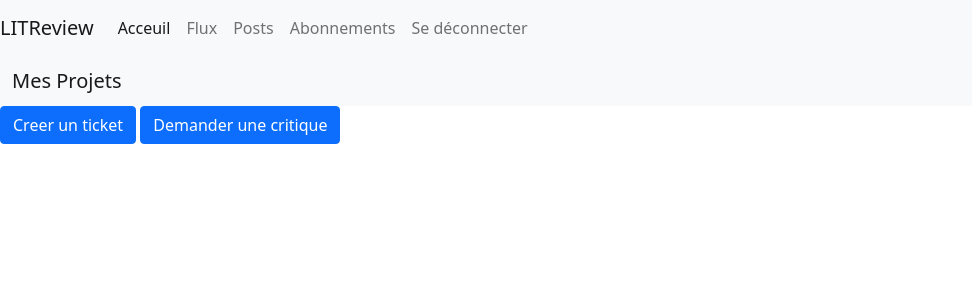
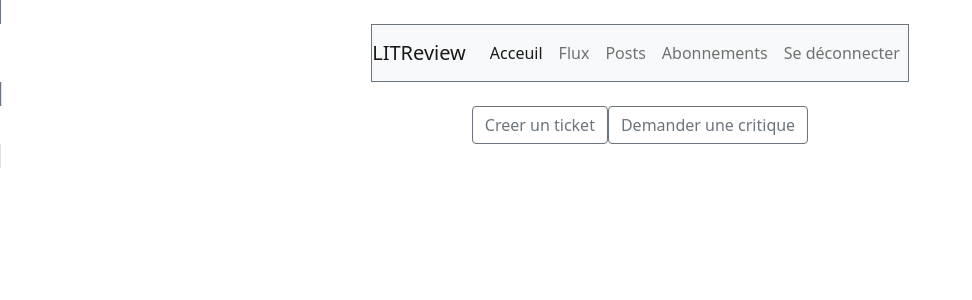
Before and after one commit to JM-Duval/P9_LITReview, a Django app: page / in a window 1280 px wide. Shown: the top 300 px of the page, without its empty margins (0-972 px from the left). Run offline with Django 3.2, Linux system fonts and the light colour scheme; data that the repository does not hold is empty.

Commit message:
add image function

```diff
--- a/litreview_project/review/templates/review/base.html
+++ b/litreview_project/review/templates/review/base.html
@@ -1,6 +1,9 @@
 <!DOCTYPE html>
 <html lang="en">
 <head>
+	<span class="border border-secondary">
+		<div class="d-flex justify-content-center">
+			<span class="border border-secondary">
 				<nav class="navbar navbar-expand-lg navbar-light bg-light">
 					<a class="navbar-brand" href="#">LITReview</a>
 					<button class="navbar-toggler" type="button" data-toggle="collapse" data-target="#navbarNavAltMarkup" aria-controls="navbarNavAltMarkup" aria-expanded="false" aria-label="Toggle navigation">
@@ -16,21 +19,22 @@
 						</div>
 					</div>
 				</nav>
+			</span>
 			<link href="https://cdn.jsdelivr.net/npm/bootstrap@5.1.1/dist/css/bootstrap.min.css" rel="stylesheet" integrity="sha384-F3w7mX95PdgyTmZZMECAngseQB83DfGTowi0iMjiWaeVhAn4FJkqJByhZMI3AhiU" crossorigin="anonymous">
 			<meta charset="UTF-8">
+		</div>
+	</span>
 
 </head>
 	<body>
+		<span class="border">
 			<!-- As a heading -->
-		<nav class="navbar navbar-light bg-light">
-		  <div class="container-fluid">
-		    <span class="navbar-brand mb-0 h1">Mes Projets</span>
-		  </div>
-		</nav>
+
 			{% block content %}
 
 			{% endblock %}
 			<script src="https://cdn.jsdelivr.net/npm/@popperjs/core@2.9.3/dist/umd/popper.min.js" integrity="sha384-W8fXfP3gkOKtndU4JGtKDvXbO53Wy8SZCQHczT5FMiiqmQfUpWbYdTil/SxwZgAN" crossorigin="anonymous"></script>
 			<script src="https://cdn.jsdelivr.net/npm/bootstrap@5.1.1/dist/js/bootstrap.min.js" integrity="sha384-skAcpIdS7UcVUC05LJ9Dxay8AXcDYfBJqt1CJ85S/CFujBsIzCIv+l9liuYLaMQ/" crossorigin="anonymous"></script>
+		</span>
 	</body>
 </html>
--- a/litreview_project/review/templates/review/index.html
+++ b/litreview_project/review/templates/review/index.html
@@ -1,19 +1,25 @@
 {% extends 'review/base.html' %}
+{% load static %}
+
 {% block content %}
 
-<a class="btn btn-primary" href="{% url 'ticket:ticket' %}" role="button">Creer un ticket</a>
-<a class="btn btn-primary" href="{% url 'review' %}" role="button">Demander une critique</a>
+<div class="d-flex justify-content-center">
+	<a class="btn btn-outline-secondary" href="{% url 'ticket:ticket' %}" role="button">Creer un ticket</a>
+	<a class="btn btn-outline-secondary" href="{% url 'review' %}" role="button">Demander une critique</a>
+</div>
+
 <div class="row">
 
 	{% for x in ticket %}
-	<h1>{{ x.title }}</h1>
-	<div class="col">
-		<div class="card" style="width: 18rem;">
-			<img src="{{ x.image }}" class="card-img-top" alt="...">
+	<div class="d-flex justify-content-center mt-3 login_container">
+		<div class="card" style="width: 50%;">
+
 			<div class="card-body">
+				<p class="card-text">{{ x.user }} a demandé une critique le {{ x.time_created }}</p>
 				<h5 class="card-title">{{ x.title }}</h5>
 				<p class="card-text">{{ x.description }}</p>
-				<a href="#" class="btn btn-primary">Go to details</a>
+				<img src="{% get_media_prefix %}{{ x.image }}" class="card-img-top" alt="...">
+				<a href="#" class="btn btn-outline-secondary">Créer une critique</a>
 			</div>
 		</div>
 	</div>
--- a/litreview_project/ticket/templates/ticket/createticket.html
+++ b/litreview_project/ticket/templates/ticket/createticket.html
@@ -4,15 +4,13 @@
 
 <h2>Page de creation d'un ticket</h2>
 
-<form method="POST" action="">
+<form method="POST" action="" enctype="multipart/form-data" >
 	{%csrf_token%}
 
 	{{ ticket_form.as_p}}
 
-	<a class="btn btn-primary" type="submit" href="{% url 'index' %}" role="button">Envoyer</a>
-
 	<div class="d-flex justify-content-center mt-3 login_container">
-		<input class="btn login_btn" type="submit" value="Envoyer">
+		<input class="btn btn-primary" type="submit" value="Envoyer">
 	</div>
 </form>
 
```
Also changed, not shown: litreview_project/media/1608701.jpg (added), litreview_project/media/1608701_3eS5FGC.jpg (added), litreview_project/media/labyrinthe.jpg (added). Lines whose indentation alone changed are shown as unchanged.
